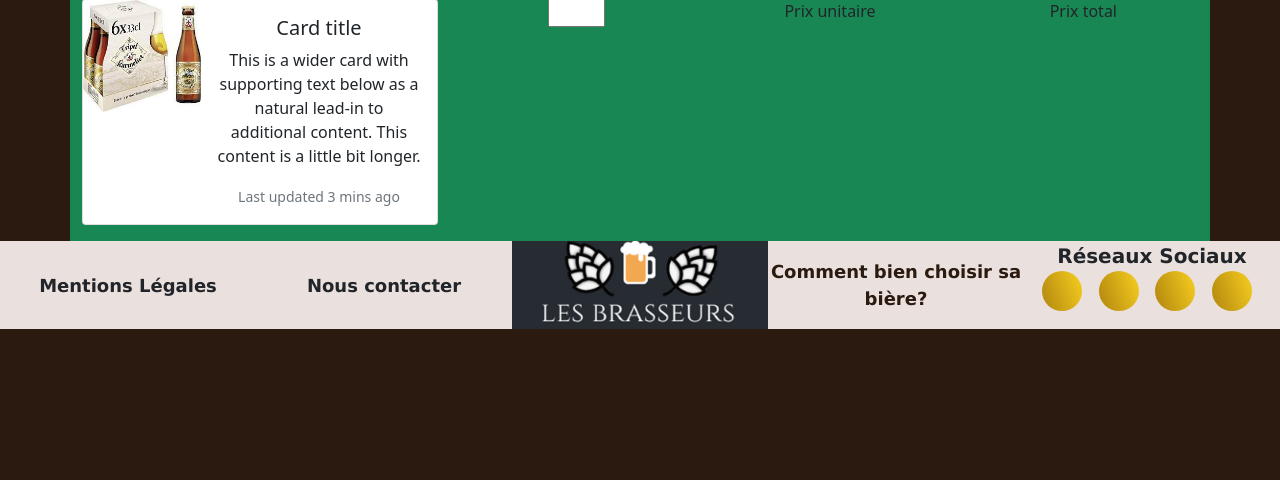
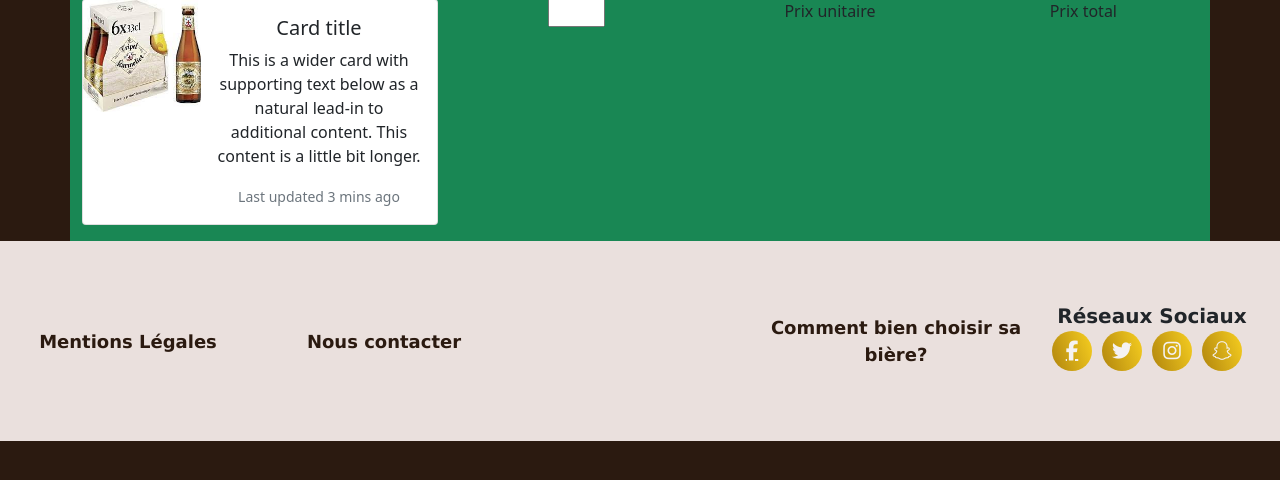
Before and after one commit to Pitouil/Projet-fmf, a PHP site: page /assets/php/pages/cart.php in a window 1280 px wide. Shown: the part 171-651 px from the top of the page. Run offline with PHP 8.4, Linux system fonts and the light colour scheme; some libraries are stand-ins or nearby versions.

Commit message:
footerfinal

```diff
--- a/assets/css/footer.css
+++ b/assets/css/footer.css
@@ -10,7 +10,7 @@
 }
 
 .footergeneral {
-    /*height: 250px;*/
+    height: 200px;
     width: 100%;
     display: flex;
 
@@ -30,15 +30,18 @@ footer>div{
 
 }
 .logofooter {
-    display: flex;
-    align-items: center;
-    background-image:url("../../assets/Logofooter.png");
+    /* display: flex; */
+    /* align-items: center; */
+    /* background-image:url("../../assets/Logofooter.png"); */
     /*width: 30%;*/
-
-    background-size: cover;
-
-
-}
+   /* background-repeat: no-repeat; */
+   /* background-size:fill;*/
+    /* height: 100%;  */
+    }
+    .logofooter img{
+        object-fit:contain;
+        height: 100%;
+    }
 
 .logoreseauxsociaux {
     font-size: 20px;
@@ -125,3 +128,21 @@ footer>div{
             }
 
     }
+
+    @media screen and (max-width : 850px) {
+        .footergeneral {
+            /*height: 250px;*/
+            width: 100%;
+            display: flex;
+            flex-direction: column;
+
+            }
+            .logofooter {
+                text-align: center;
+               height: 200px;
+                /*width: auto;*/
+                background-size:cover;
+                /*background-repeat: no-repeat;*/
+
+            }
+    }
--- a/assets/php/partials/_footer.php
+++ b/assets/php/partials/_footer.php
@@ -1,21 +1,18 @@
 
-<footer class="footergeneral">
-      <div class="mentions">Mentions Légales</div>
-      <div class="contacts">Nous contacter</div>
+  <footer class="footergeneral">
+      <div class="mentions"><a href="#" class="choixbieres">Mentions Légales</a></div>
+      <div class="contacts"><a href="#" class="choixbieres" >Nous contacter</a></div>
       <div class="logofooter"></div>
       <div class="questionbieres">
-        <a class="choixbieres">Comment bien choisir sa bière?</a>
+        <a class="choixbieres"> Comment bien choisir sa bière?</a>
       </div>
       <div class="logoreseauxsociaux">
         <div class="blocrs">Réseaux Sociaux</div>
         <div class="reseaux" >
-          <a href="#"><i class="fa fa-facebook" aria-hidden="true"></i></a>
-          <a href="#"><i class="fa fa-twitter" aria-hidden="true"></i></a>
-          <a href="#"><i class="fa fa-instagram" aria-hidden="true"></i></a>
-          <a href="#"><i class="fa fa-snapchat-ghost" aria-hidden="true"></i></a>
+          <a href="#" class="fa fa-facebook"></a><a href="#"><i class="fa fa-twitter" aria-hidden="true"></i></a><a href="#"><i class="fa fa-instagram" aria-hidden="true"></i></a><a href="#"><i class="fa fa-snapchat-ghost" aria-hidden="true"></i></a>
       </div>
       </div>
-      </div>
+
     </footer>
 
   </body>
--- a/assets/php/partials/_header.php
+++ b/assets/php/partials/_header.php
@@ -10,7 +10,7 @@
     <!-- <script rel="script" href="../../scripts/main.js" defer></script> -->
     <link href="https://cdn.jsdelivr.net/npm/bootstrap@5.0.2/dist/css/bootstrap.min.css" rel="stylesheet" integrity="sha384-EVSTQN3/azprG1Anm3QDgpJLIm9Nao0Yz1ztcQTwFspd3yD65VohhpuuCOmLASjC" crossorigin="anonymous">
     <script src="https://cdn.jsdelivr.net/npm/bootstrap@5.0.2/dist/js/bootstrap.bundle.min.js" integrity="sha384-MrcW6ZMFYlzcLA8Nl+NtUVF0sA7MsXsP1UyJoMp4YLEuNSfAP+JcXn/tWtIaxVXM" crossorigin="anonymous" defer></script>
-
+    <script src="https://kit.fontawesome.com/9aae1b12b6.js" crossorigin="anonymous" defer></script>
     <link rel="stylesheet" href="../../css/header.css" />
     <link rel="stylesheet" href="../../css/footer.css" />
     <?= $linkCss ?>
--- a/index.html
+++ b/index.html
@@ -324,7 +324,7 @@
     <footer class="footergeneral">
       <div class="mentions"><a href="#" class="choixbieres">Mentions Légales</a></div>
       <div class="contacts"><a href="#" class="choixbieres" >Nous contacter</a></div>
-      <div class="logofooter"></div>
+      <div class="logofooter"><img src="assets/Logofooter.png"></div>
       <div class="questionbieres">
         <a class="choixbieres"> Comment bien choisir sa bière?</a>
       </div>
```
